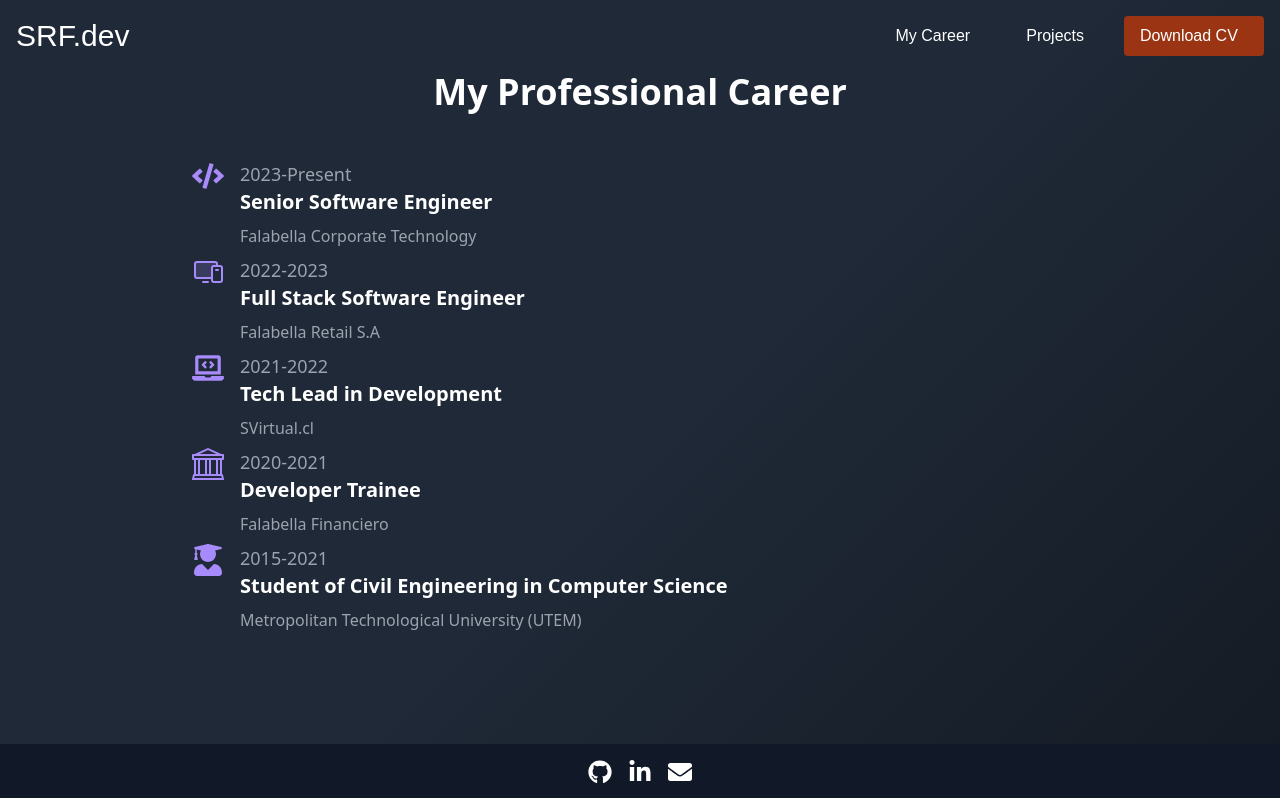
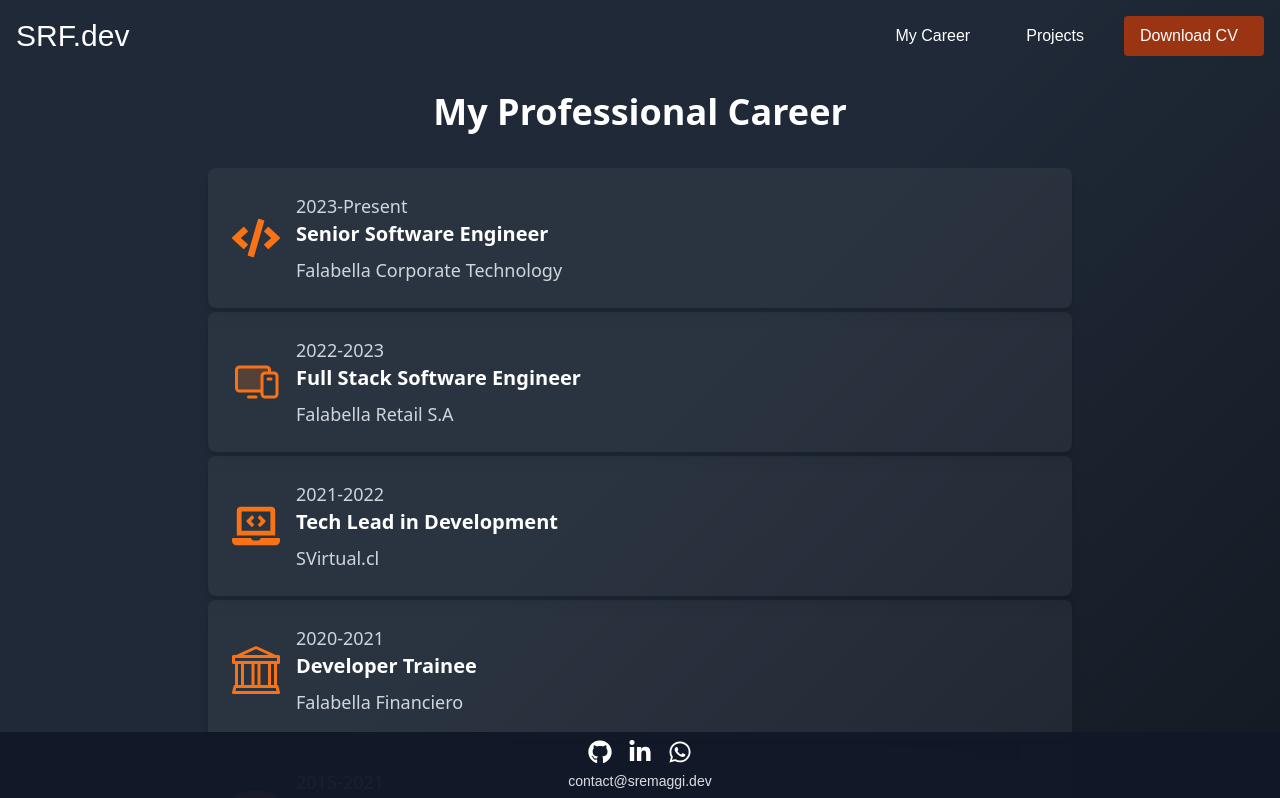
Before and after one commit to sremaggi/portfolio-nextjs, a Next.js app: page /mycareer in a window 1280 px wide. Shown: the top 798 px of the page. Built offline with nearby package versions, Linux system fonts and the light colour scheme.

Commit message:
i finish my career page

```diff
--- a/components/footer/footer.jsx
+++ b/components/footer/footer.jsx
@@ -1,10 +1,11 @@
 // components/Footer.js
 import React from "react";
-import { FaGithub, FaLinkedinIn, FaEnvelope } from "react-icons/fa";
+import { FaGithub, FaLinkedinIn, FaWhatsapp } from "react-icons/fa";
 
 const Footer = () => {
   return (
-    <footer className="fixed bottom-0 left-0 w-full bg-gray-900 text-white text-center p-4 flex justify-center items-center z-10">
+    <footer className="fixed bottom-0 left-0 w-full bg-gray-900/80 text-white text-center p-2 flex flex-col justify-center items-center z-10">
+      <div className="flex justify-center items-center">
         <a
           href="https://github.com/sremaggi"
           className="mx-2"
@@ -21,9 +22,15 @@
         >
           <FaLinkedinIn size={24} />
         </a>
-      <a href="mailto:seba.rf96@gmail.com" className="mx-2">
-        <FaEnvelope size={24} />
+        <a href="https://wa.me/YOURNUMBER" className="mx-2" target="_blank" rel="noopener noreferrer">
+          <FaWhatsapp size={24} />
         </a>
+      </div>
+      <p className="mt-1">
+        <a href="mailto:seba.rf96@gmail.com" className="text-sm font-light opacity-80 hover:opacity-100 transition-opacity duration-300 f1">
+          contact@sremaggi.dev
+        </a>
+      </p>
     </footer>
   );
 };
--- a/components/myBio/myBio.jsx
+++ b/components/myBio/myBio.jsx
@@ -6,7 +6,7 @@
       <div className=" p-8 rounded-lg  pt-2">
         <div className="flex justify-center items-center mb-4 mt-2">
           <div
-            className="w-36 h-36 md:w-48 md:h-48 lg:w-56 lg:h-56 xl:w-64 xl:h-64 bg-cover bg-center rounded-full"
+            className="w-28 h-28 md:w-48 md:h-48 lg:w-56 lg:h-56 xl:w-64 xl:h-64 bg-cover bg-center rounded-full"
             style={{
               backgroundImage: `url('/assets/logo/sremaggilogo.gif')`,
             }}
--- a/components/technologyCarousel/technologyCarousel.jsx
+++ b/components/technologyCarousel/technologyCarousel.jsx
@@ -7,7 +7,7 @@
 
 const TechnologyCarouselSwiper = () => {
   return (
-    <div className="mx-auto px-14  md:px-36 lg:px-56 xl:px-80">
+    <div className="mx-auto px-14  md:px-36 lg:px-56 xl:px-96">
       <Swiper
         slidesPerView={3}
         loop={true}
@@ -21,8 +21,8 @@
         {technologies.map((tech) => (
           <SwiperSlide key={tech.id} >
             <div className="flex flex-col items-center justify-between">
-            <div className="text-5xl lg:text-7xl xl:text-9xl mb-4">{tech.icon}</div>
-            <p className="text-center text-sm lg:text-base">{tech.name}</p>
+            <div className="text-5xl lg:text-7xl xl:text-8xl mb-4">{tech.icon}</div>
+            <p className="text-center text-sm lg:text-base f1">{tech.name}</p>
             </div>
           </SwiperSlide>
         ))}
--- a/pages/mycareer.jsx
+++ b/pages/mycareer.jsx
@@ -1,30 +1,31 @@
-// Suponiendo que MyApp sea tu componente de layout y MyCareer sea una página.
 import Footer from "@/components/footer/footer";
 import experiences from "@/data/experiences";
 
 const MyCareer = () => (
   <>
-  <div className="flex flex-col min-h-screen">
-
-        <div className="px-4">
-        <h1 className="text-2xl md:text-4xl text-center font-bold mb-12">My Professional Career</h1>
-        <div className="max-w-4xl mx-auto">
+    <div className="flex flex-col min-h-screen ">
+      <div className="flex-grow mb-20 lg:mb-44">
+        <h1 className="text-2xl md:text-4xl text-center font-bold my-5">
+          My Professional Career
+        </h1>
+        <div className="space-y-1 max-w-4xl mx-auto p-4">
           {experiences.map((exp, index) => (
-            <div key={index} className="mb-2 flex items-start">
-              <div className="mr-4 flex-shrink-0 text-violet-400">
-                <exp.Icon className="h-8 w-8" />
-              </div>
-              <div>
-                <div className="text-lg text-gray-400">{exp.year}</div>
-                <div className="text-xl font-semibold">{exp.title}</div>
-                <p className="text-gray-400 mt-2">{exp.description}</p>
+            <div key={index} className="bg-white bg-opacity-5 p-6 rounded-lg shadow-lg transition-all hover:shadow-2xl">
+              <div className="flex items-center space-x-4">
+                <div className="text-orange-500">
+                  <exp.Icon className="h-12 w-12" />
+                </div>
+                <div>
+                  <div className="text-xs md:text-lg text-gray-300">{exp.year}</div>
+                  <div className="text-sm md:text-xl font-semibold">{exp.title}</div>
+                  <p className="text-xs md:text-lg text-gray-300 mt-2">{exp.description}</p>
+                </div>
               </div>
             </div>
           ))}
         </div>
-        </div>
+      </div>
       <Footer />
-
     </div>
   </>
 );
```
Lines whose indentation alone changed are shown as unchanged.
